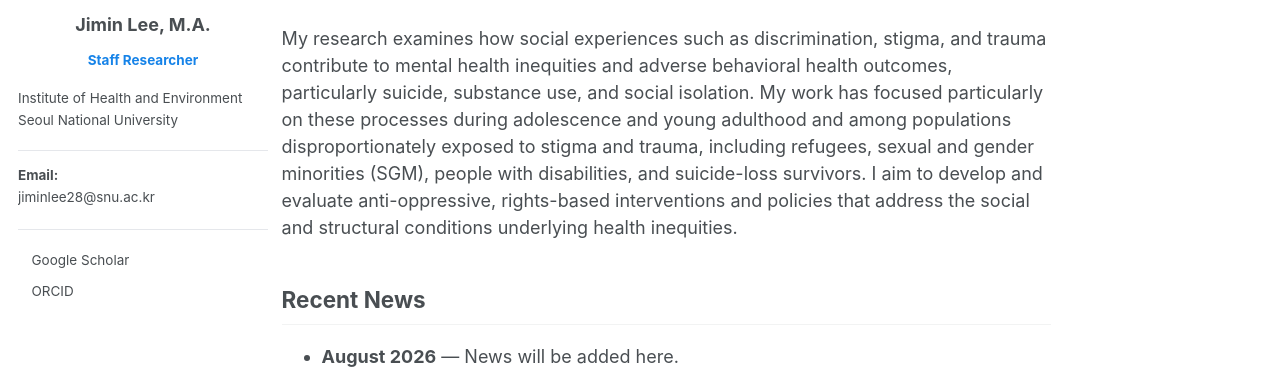
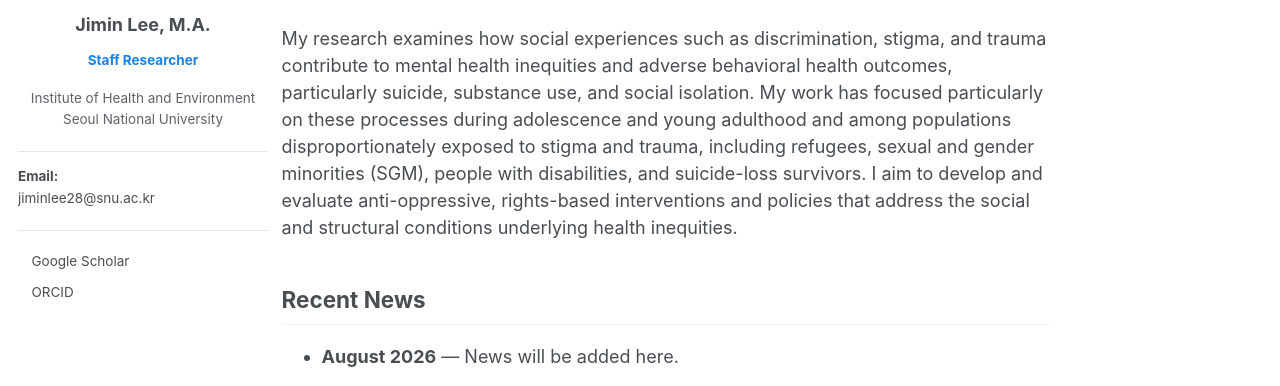
Before and after one commit to jiminlee-research/jiminlee-research.github.io, a Jekyll site: the page built from _pages/about.md, in a window 1280 px wide. Shown: the part 278-664 px from the top of the page. Built offline with Jekyll 4.4.1, drawn with Linux system fonts in a browser that asks for light colours; a style sheet for code colours, icons or effects is not loaded.

Commit message:
Update author-profile.html

```diff
--- a/_includes/author-profile.html
+++ b/_includes/author-profile.html
@@ -25,18 +25,22 @@
     <p class="author__role">{{ author.bio }}</p>
   {% endif %}
 
+{% if author.employer %}
+  <p class="author__affiliation">{{ author.employer }}</p>
+{% endif %}
+
+{% if author.location %}
+  <p class="author__affiliation author__affiliation--last">{{ author.location }}</p>
+{% endif %}
+
 </div>
 
   <div class="author__urls-wrapper">
     <button class="btn btn--inverse">Follow</button>
     <ul class="author__urls social-icons">
               <!-- Font Awesome icons / Biographic information  -->
-              {% if author.employer %}
-        <li style="display: block; margin: 0; line-height: 1.6;">{{ author.employer }}</li>
-      {% endif %}
-      {% if author.location %}
-        <li style="display: block; margin: 0 0 0.5rem; line-height: 1.6;">{{ author.location }}</li>
-      {% endif %}
+
+
       {% if author.email %}
         <li class="author__email">
           <strong>Email:</strong> <a href="mailto:{{ author.email }}">{{ author.email }}</a>
```
